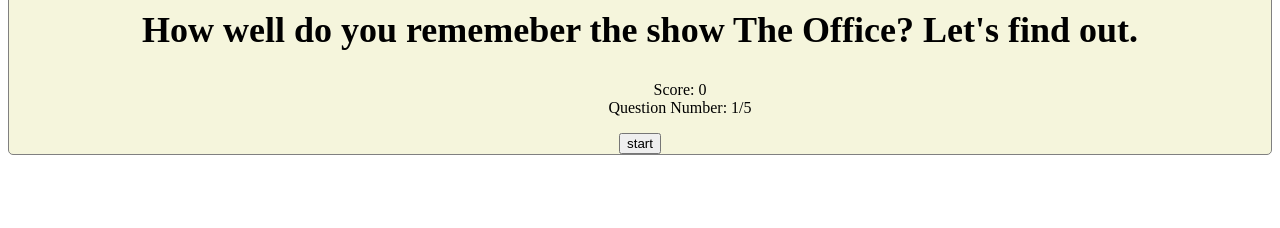
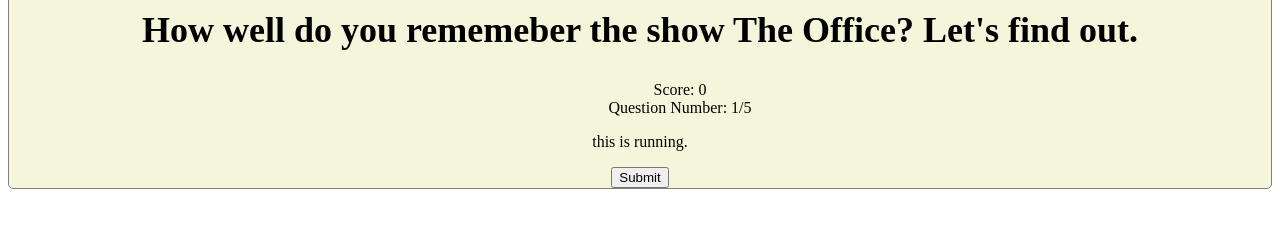
Before and after one commit to thinkful-ei-heron/q-app-julio, a plain HTML site: page index.html in a window 1280 px wide. Both pictures are taken after a click on the button "start". Shown: the part 88-316 px from the top of the page. Drawn offline with nearby package versions, Linux system fonts and the light colour scheme.

Commit message:
adding RendderQuestion

```diff
--- a/index.html
+++ b/index.html
@@ -22,8 +22,6 @@
     </header>
         <form action="/script.css">
             <div class="quiz-content">
-                <div class="quiz">
-                </div>
                 <button class="submit"></button>
          </div>
             </form>
--- a/script.js
+++ b/script.js
@@ -1,3 +1,4 @@
+// https://github.com/thinkful-ei-heron/q-app-julio-wesley.git
 'use strict';
 
 // Store is the questions, answers, correct answers, and score.
@@ -110,14 +111,12 @@ function updateOptions(){
 }
 // function that displays current question
 function renderQuestion(){
+  const html = $('<p>this is running.</p> <button class="submit">Submit</button>');
 
+  $('.quiz-content').html(html);
   console.log('renderQuestion is running');
 }
-// function that will render score and question
-function renderStatus(){
 
-  console.log('renderStatus is running');
-}
 // function that checks if input is correct, and if not then input a box that will give the user the correct answer,
 //if the user's input is correct than the page will also render a congratulations page
 function renderResult(){
@@ -132,11 +131,8 @@ function finalQuestion(){
 // function that calls all other functions
 function callOtherFunctions(){
   beginQuiz();
-  //updateQuestion();
-  //updateScore();
   updateOptions();
-  renderQuestion();
-  renderStatus();
+ // renderQuestion();
   renderResult();
   finalQuestion();
   console.log('callOtherFunctions is running');
```
